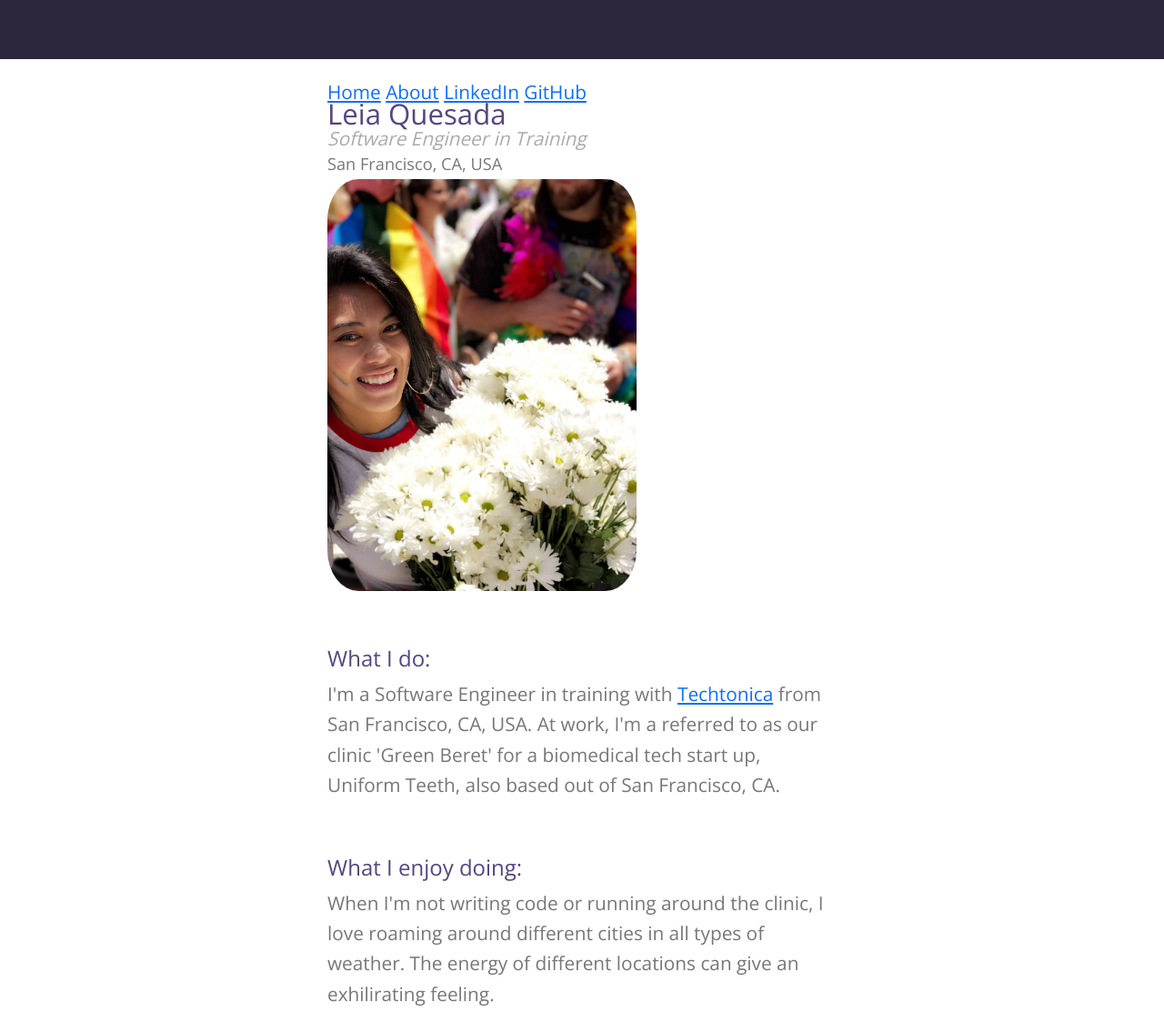
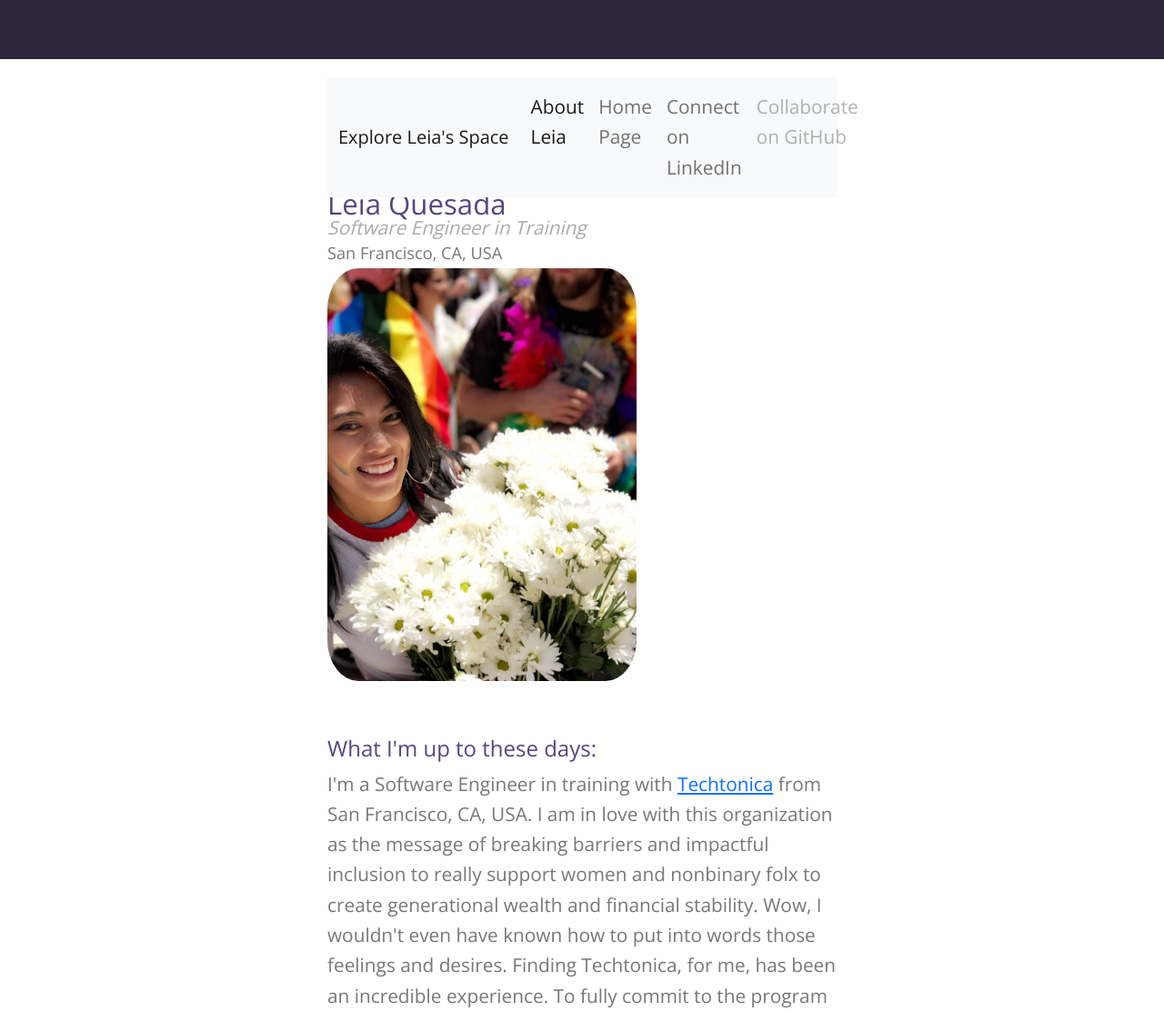
Before and after one commit to LeiaQuesada/personal-profile, a plain HTML site: page about.html in a window 1280 px wide. Shown: the top 1113 px of the page at 91% size. Drawn offline with nearby package versions, Linux system fonts and the light colour scheme.

Commit message:
Add personalized headings and content

```diff
--- a/about.html
+++ b/about.html
@@ -3,7 +3,7 @@
     <head>
         <meta charset="UTF-8">
         <meta name="viewport" content="width=device-width,initial-scale=1">
-        <title>Leia's Page</title>
+        <title>Leia's Space</title>
         <meta name="author" content="Leia Quesada">
         <meta name="description" content="All About Leia">
         <meta name="keywords" content="Software Engineer, Web Developer">
@@ -19,11 +19,21 @@
 
     <body>
         <header>
-            <nav>
-              <a href="index.html">Home</a>
-              <a href="about.html">About</a>
-              <a href="https://www.linkedin.com/in/leia-quesada/" target=blank>LinkedIn</a>
-              <a href="https://github.com/LeiaQuesada" target=blank>GitHub</a>
+            <nav class="navbar navbar-expand-lg navbar-light bg-light">
+                <div class="container-fluid">
+                  <a class="navbar-brand" href="#">Explore Leia's Space</a>
+                  <button class="navbar-toggler" type="button" data-bs-toggle="collapse" data-bs-target="#navbarNavAltMarkup" aria-controls="navbarNavAltMarkup" aria-expanded="false" aria-label="Toggle navigation">
+                    <span class="navbar-toggler-icon"></span>
+                  </button>
+                  <div class="collapse navbar-collapse" id="navbarNavAltMarkup">
+                    <div class="navbar-nav">
+                      <a class="nav-link active" aria-current="page" href="about.html">About Leia</a>
+                      <a class="nav-link" href="index.html">Home Page</a>
+                      <a class="nav-link" href="https://www.linkedin.com/in/leia-quesada/" target=blank>Connect on LinkedIn</href=>
+                      <a class="nav-link disabled" href="https://github.com/LeiaQuesada" target=blank>Collaborate on GitHub</a>
+                    </div>
+                  </div>
+                </div>
             </nav>
         </header>
 
@@ -35,13 +45,15 @@
 
         <img src="pride.jpg" alt="Candid photo of Leia holding a bouquet of white daisies at a pride parade.">
 
-        <h4>What I do:</h4>
+        <h4>What I'm up to these days:</h4>
 
-            <p>I'm a Software Engineer in training with <a href="https://techtonica.org/" target=blank><strong>Techtonica</strong></a> from San Francisco, CA, USA. At work, I'm a referred to as our clinic 'Green Beret' for a biomedical tech start up, Uniform Teeth, also based out of San Francisco, CA.</p>
+            <p>I'm a Software Engineer in training with <a href="https://techtonica.org/" target=blank><strong>Techtonica</strong></a> from San Francisco, CA, USA. I am in love with this organization as the message of breaking barriers and impactful inclusion to really support women and nonbinary folx to create generational wealth and financial stability. Wow, I wouldn't even have known how to put into words those feelings and desires. Finding Techtonica, for me, has been an incredible experience.
 
-        <h4>What I enjoy doing:</h4>
+            To fully commit to the program and give the attention this movement is going to achieve, I left my full time dental career. I hope to transfer my team's confidence in me, to my aspirations in this new programming journey. I have to say, rather proudly, that I was referred to as a 'Green Beret' for a biomedical tech start up, Uniform Teeth, also based out of San Francisco, CA. Our encouraging engineering team and Clinic Ops were the best. I'll do friends and family proud and I'll share my skills with you. I'm excited to have already delved well into JavaScript (also known as ECMAScript), HTML, and CSS. I'm starting to practice frameworks beginning with Bootstrap to style and add responsiveness to websites. Soon, I'll share some of my skills to help clinics make their patient experiences more seemless! Exciting!</p>
 
-        <p>When I'm not writing code or running around the clinic, I love roaming around different cities in all types of weather. The energy of different locations can give an exhilirating feeling.</p>
+        <h4>Other activities I enjoy doing:</h4>
+
+            <p>When I'm not writing code or running around the clinic, I love roaming around different cities in all types of weather. The energy of different locations can give an exhilirating feeling. Did you know that the best time to go foraging for mushrooms is after a rain? I've come across many beauties and collected really cool spore prints. I don't eat the fungi (I'm not a cannibal, you monster! Get it? Fun guy? hehe.. ok). As I was saying, I have yet to build a pallate for them, I'll stick with my government cheese, thank you.</p>
 
         <footer>
             <p>&copy;2021, Leia's Page</p>
```
Also changed, not shown: index.html (+17 -7 lines).
